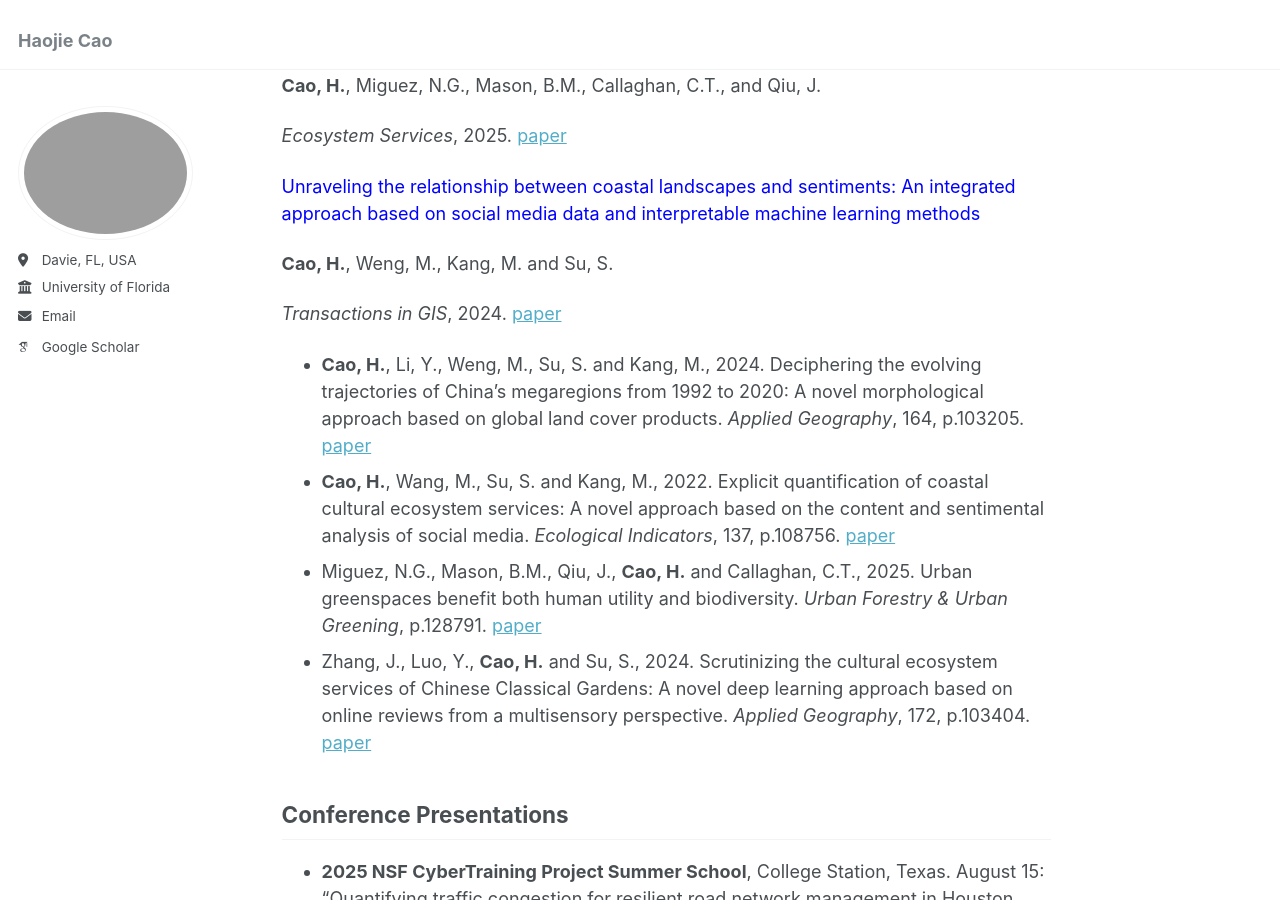
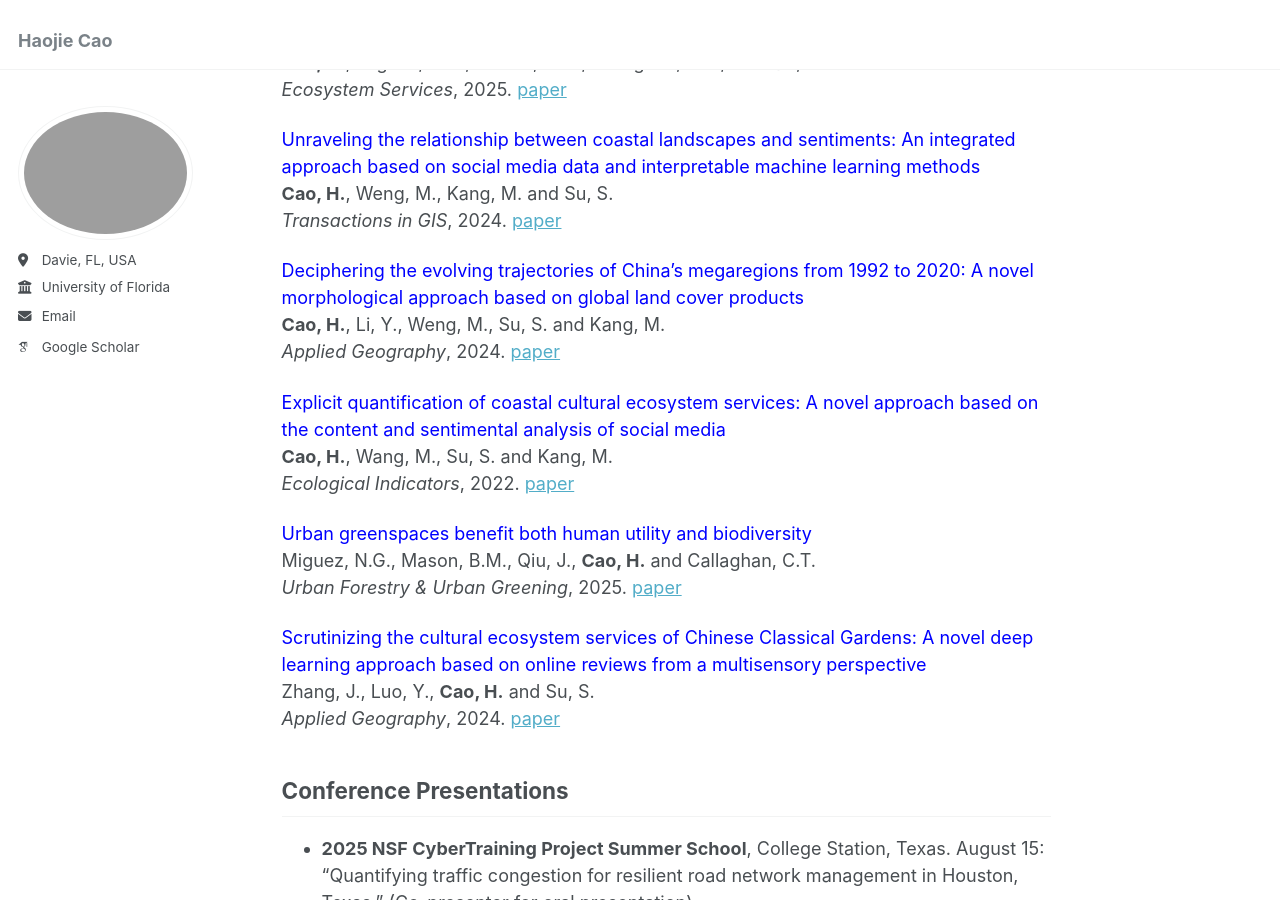
Before and after one commit to haojiecao42/haojiecao42.github.io, a Jekyll site: the page built from _pages/about.md, in a window 1280 px wide and 900 px high, scrolled down 1333 px. Built offline with Jekyll 4.4.1, drawn with Linux system fonts in a browser that asks for light colours; some web fonts are replaced; some of the changed text lies outside the part shown.

Commit message:
Update about.md

```diff
--- a/_pages/about.md
+++ b/_pages/about.md
@@ -43,22 +43,29 @@ Wuhan Center of China Geological Survey
 Peng Lab of China University of Geosciences (Wuhan)
 
 ## Selected Publications
-<span style="color:blue;">Spatial patterns and interactions among multiple cultural ecosystem services across urban greenspaces</span>
-
-**Cao, H.**, Miguez, N.G., Mason, B.M., Callaghan, C.T., and Qiu, J.
-
+<span style="color:blue;">Spatial patterns and interactions among multiple cultural ecosystem services across urban greenspaces</span><br>
+**Cao, H.**, Miguez, N.G., Mason, B.M., Callaghan, C.T., and Qiu, J.<br>
 *Ecosystem Services*, 2025. [paper](https://doi.org/10.1016/j.ecoser.2025.101740)
 
-<span style="color:blue;">Unraveling the relationship between coastal landscapes and sentiments: An integrated approach based on social media data and interpretable machine learning methods</span>
-
-**Cao, H.**, Weng, M., Kang, M. and Su, S.
-
+<span style="color:blue;">Unraveling the relationship between coastal landscapes and sentiments: An integrated approach based on social media data and interpretable machine learning methods</span><br>
+**Cao, H.**, Weng, M., Kang, M. and Su, S.<br>
 *Transactions in GIS*, 2024. [paper](https://doi.org/10.1111/tgis.13175)
 
-* **Cao, H.**, Li, Y., Weng, M., Su, S. and Kang, M., 2024. Deciphering the evolving trajectories of China's megaregions from 1992 to 2020: A novel morphological approach based on global land cover products. *Applied Geography*, 164, p.103205. [paper](https://doi.org/10.1016/j.apgeog.2024.103205)
-* **Cao, H.**, Wang, M., Su, S. and Kang, M., 2022. Explicit quantification of coastal cultural ecosystem services: A novel approach based on the content and sentimental analysis of social media. *Ecological Indicators*, 137, p.108756. [paper](https://doi.org/10.1016/j.ecolind.2022.108756)
-* Miguez, N.G., Mason, B.M., Qiu, J., **Cao, H.** and Callaghan, C.T., 2025. Urban greenspaces benefit both human utility and biodiversity. *Urban Forestry & Urban Greening*, p.128791. [paper](https://doi.org/10.1016/j.ufug.2025.128791)
-* Zhang, J., Luo, Y., **Cao, H.** and Su, S., 2024. Scrutinizing the cultural ecosystem services of Chinese Classical Gardens: A novel deep learning approach based on online reviews from a multisensory perspective. *Applied Geography*, 172, p.103404. [paper](https://doi.org/10.1016/j.apgeog.2024.103404)
+<span style="color:blue;">Deciphering the evolving trajectories of China's megaregions from 1992 to 2020: A novel morphological approach based on global land cover products</span><br>
+**Cao, H.**, Li, Y., Weng, M., Su, S. and Kang, M.<br>
+*Applied Geography*, 2024. [paper](https://doi.org/10.1016/j.apgeog.2024.103205)
+
+<span style="color:blue;">Explicit quantification of coastal cultural ecosystem services: A novel approach based on the content and sentimental analysis of social media</span><br>
+**Cao, H.**, Wang, M., Su, S. and Kang, M.<br>
+*Ecological Indicators*, 2022. [paper](https://doi.org/10.1016/j.ecolind.2022.108756)
+
+<span style="color:blue;">Urban greenspaces benefit both human utility and biodiversity</span><br>
+Miguez, N.G., Mason, B.M., Qiu, J., **Cao, H.** and Callaghan, C.T.<br>
+*Urban Forestry & Urban Greening*, 2025. [paper](https://doi.org/10.1016/j.ufug.2025.128791)
+
+<span style="color:blue;">Scrutinizing the cultural ecosystem services of Chinese Classical Gardens: A novel deep learning approach based on online reviews from a multisensory perspective</span><br>
+Zhang, J., Luo, Y., **Cao, H.** and Su, S.<br>
+*Applied Geography*, 2024. [paper](https://doi.org/10.1016/j.apgeog.2024.103404)
 
 ## Conference Presentations
 * **2025 NSF CyberTraining Project Summer School**, College Station, Texas. August 15: “Quantifying traffic congestion for resilient road network management in Houston, Texas.” (Co-presenter for oral presentation)
@@ -81,7 +88,7 @@ Peng Lab of China University of Geosciences (Wuhan)
 * Second Prize of “Challenge Cup” Competition of Science and Technology, China University of Geosciences (Wuhan), 2019
 
 ## Research Media Coverage
-* **2025:** Research Highlight: “Researchers use AI to turn park reviews into science”, Special to the [Highlands News-Sun](https://www.midfloridanewspapers.com/highlands_news-sun/news/researchers-use-ai-to-turn-park-reviews-into-science/article_2183a8c4-5fbb-4027-9eee-16ac0b94ebaf.html) Provided by UF/IFAS, Aug 22, 2025. Also reported by [UF News](https://news.ufl.edu/2025/08/park-review-study/), [MSN](https://www.msn.com/en-us/news/technology/researchers-use-ai-to-turn-park-reviews-into-science/ar-AA1L2lAH), [Tampa Free Press](https://www.tampafp.com/the-secret-to-beloved-florida-parks-ai-finds-the-answer-in-your-reviews/), [AOL.com](https://www.aol.com/news/secret-beloved-florida-parks-ai-123411348.html), [Phys.org](https://phys.org/news/2025-08-ai-science.html), and [BYTESEU](https://www.byteseu.com/1311369/).
+* 2025: Research Highlight: “**Researchers use AI to turn park reviews into science**”, Special to the [Highlands News-Sun](https://www.midfloridanewspapers.com/highlands_news-sun/news/researchers-use-ai-to-turn-park-reviews-into-science/article_2183a8c4-5fbb-4027-9eee-16ac0b94ebaf.html) Provided by UF/IFAS, Aug 22, 2025. Also reported by [UF News](https://news.ufl.edu/2025/08/park-review-study/), [MSN](https://www.msn.com/en-us/news/technology/researchers-use-ai-to-turn-park-reviews-into-science/ar-AA1L2lAH), [Tampa Free Press](https://www.tampafp.com/the-secret-to-beloved-florida-parks-ai-finds-the-answer-in-your-reviews/), [AOL.com](https://www.aol.com/news/secret-beloved-florida-parks-ai-123411348.html), [Phys.org](https://phys.org/news/2025-08-ai-science.html), and [BYTESEU](https://www.byteseu.com/1311369/).
 
 ## Volunteer Services
 **Peer reviewer for:**
```
